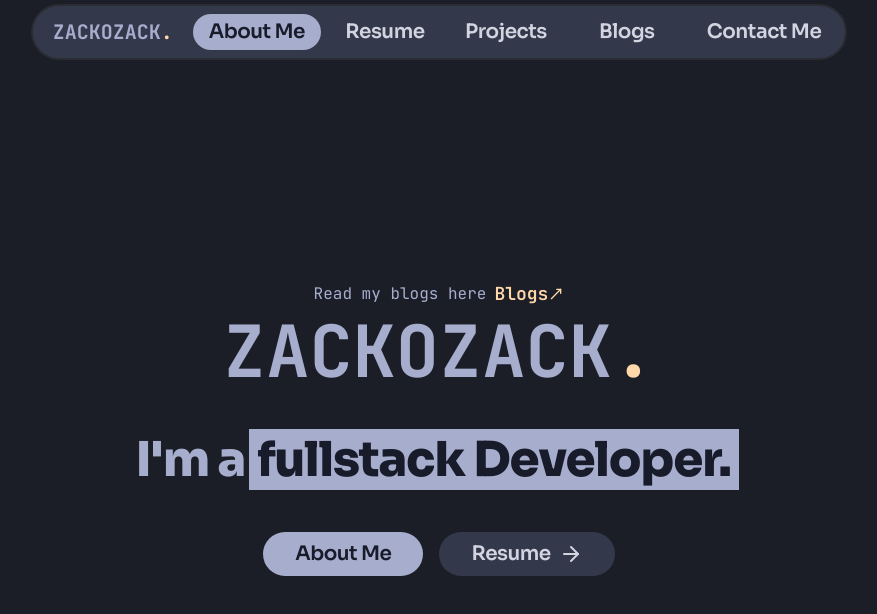
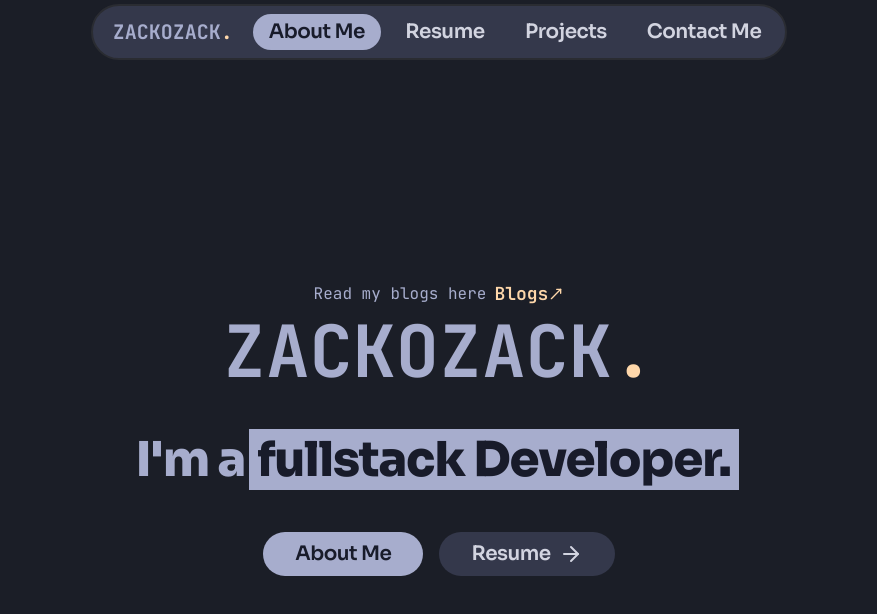
Before and after one commit to zaCKoZAck0/portfolio-next14, a Next.js app: page / in a window 1280 px wide. Shown: the top 614 px of the page, without its empty margins (201-1078 px from the left). Built offline with nearby package versions, Linux system fonts and the light colour scheme.

Commit message:
chore: Remove "Blogs" link from navigation

```diff
--- a/src/components/navigation/index.tsx
+++ b/src/components/navigation/index.tsx
@@ -20,10 +20,6 @@ const NavItems: NavItem[] = [
       pathname: '/projects'
   },
   {
-      label: 'Blogs',
-      pathname: '/blogs'
-  },
-  {
       label: 'Contact Me',
       pathname: '/contact'
   },
```
